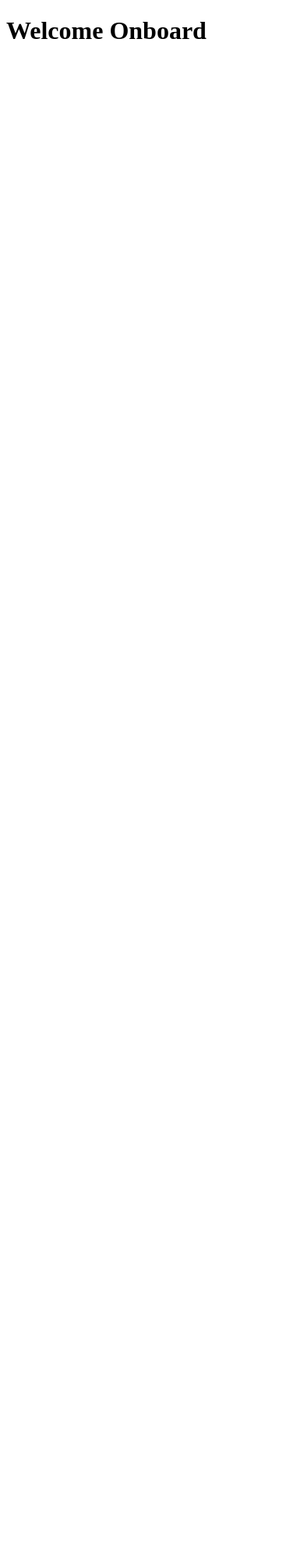
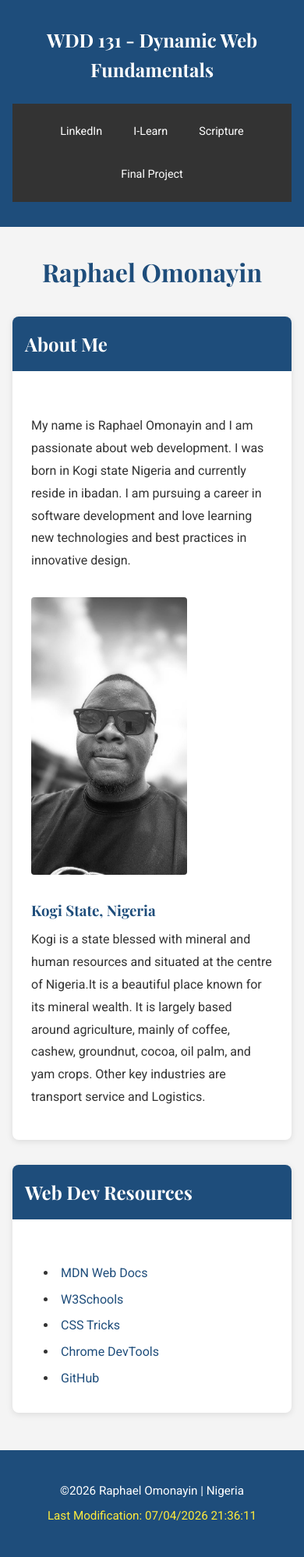
Before and after one commit to Raphae23/wdd131, a plain HTML site: page index.html in a window 390 px wide. Shown: the whole page at 78% size. Before the commit the page ends 844 px from the top, so only its background shows below. Drawn offline with nearby package versions, Linux system fonts and the light colour scheme.

Commit message:
landing page

```diff
--- a/index.html
+++ b/index.html
@@ -3,9 +3,57 @@
 <head>
     <meta charset="UTF-8">
     <meta name="viewport" content="width=device-width, initial-scale=1.0">
-    <title>Homepage</title>
+    <title>WDD 131 - Dynamic Web Fundamentals - Raphael Omonayin</title>
+    <meta name="description" content="WDD 131 - Dynamic Web Fundamentals - Raphael Omonayin. Learn web development fundamentals including HTML, CSS, and JavaScript in this comprehensive course.">
+    <meta name="author" content="Raphael Omonayin">
+    <link rel="stylesheet" href="styles/base.css">
+    <script src="scripts/getdates.js" defer></script>
 </head>
 <body>
-    <h1>Welcome Onboard</h1>
+    <header>
+        <span id="course-title">WDD 131 - Dynamic Web Fundamentals</span>
+        <nav>
+            <a href="https://www.linkedin.com">LinkedIn</a>
+            <a href="https://byupw.instructure.com/">I-Learn</a>
+            <a href="https://www.churchofjesuschrist.org/study/scriptures">Scripture</a>
+            <a href="#">Final Project</a>
+        </nav>
+    </header>
+
+    <main>
+        <h1>Raphael Omonayin</h1>
+
+        <section class="card">
+            <h2>About Me</h2>
+            <div class="card-content">
+                <p>
+                    My name is Raphael Omonayin and I am passionate about web development. I was born in Kogi state Nigeria and currently reside in ibadan. I am pursuing a career in software development and love learning new technologies and best practices in innovative design.
+                </p>
+                <img src="images/profile.jpeg" alt="my profile">
+                <h3>Kogi State, Nigeria</h3>
+                <p>
+                    Kogi is a state blessed with mineral and human resources and situated at the centre of Nigeria.It is a beautiful place known for its mineral wealth. It is largely based around agriculture, mainly of coffee, cashew, groundnut, cocoa, oil palm, and yam crops. Other key industries are transport service and Logistics.
+                </p>
+            </div>
+        </section>
+
+        <section class="card">
+            <h2>Web Dev Resources</h2>
+            <div class="card-content">
+                <ul>
+                    <li><a href="https://developer.mozilla.org">MDN Web Docs</a></li>
+                    <li><a href="https://www.w3schools.com">W3Schools</a></li>
+                    <li><a href="https://css-tricks.com">CSS Tricks</a></li>
+                    <li><a href="https://developer.chrome.com">Chrome DevTools</a></li>
+                    <li><a href="https://github.com">GitHub</a></li>
+                </ul>
+            </div>
+        </section>
+    </main>
+
+    <footer>
+        <p>&copy;<span id="currentyear"></span> Raphael Omonayin | Nigeria</p>
+        <p id="lastModified"></p>
+    </footer>
 </body>
 </html>
--- /dev/null
+++ b/scripts/getdates.js
@@ -0,0 +1,15 @@
+// Dynamically populate the current year in the footer
+document.addEventListener('DOMContentLoaded', function() {
+    // Get the current year and populate the copyright span
+    const currentYear = new Date().getFullYear();
+    const currentYearSpan = document.getElementById('currentyear');
+    if (currentYearSpan) {
+        currentYearSpan.textContent = currentYear;
+    }
+
+    // Populate the last modified date
+    const lastModifiedParagraph = document.getElementById('lastModified');
+    if (lastModifiedParagraph) {
+        lastModifiedParagraph.textContent = `Last Modification: ${document.lastModified}`;
+    }
+});
--- /dev/null
+++ b/styles/base.css
@@ -0,0 +1,181 @@
+@import url('https://fonts.googleapis.com/css2?family=Roboto:wght@400;700&family=Playfair+Display:wght@700&display=swap');
+
+* {
+    margin: 0;
+    padding: 0;
+    box-sizing: border-box;
+}
+
+body {
+    font-family: 'Roboto', sans-serif;
+    line-height: 1.6;
+    color: #333;
+    background-color: #f4f4f4;
+}
+
+/* Header Styles */
+header {
+    background-color: #1e4d7b;
+    color: white;
+    padding: 2rem 1rem;
+    text-align: center;
+}
+
+#course-title {
+    display: block;
+    font-family: 'Playfair Display', serif;
+    font-size: 2rem;
+    margin-bottom: 1.5rem;
+    font-weight: 700;
+}
+
+/* Navigation Styles */
+nav {
+    display: flex;
+    justify-content: center;
+    gap: 2rem;
+    flex-wrap: wrap;
+    background-color: #333;
+    padding: 1rem;
+}
+
+nav a {
+    color: white;
+    text-decoration: none;
+    font-weight: 500;
+    padding: 0.5rem 1rem;
+    transition: background-color 0.3s ease, transform 0.3s ease;
+}
+
+nav a:hover {
+    background-color: #1e4d7b;
+    border-radius: 4px;
+    transform: scale(1.05);
+}
+
+/* Main Content Styles */
+main {
+    max-width: 1000px;
+    margin: 2rem auto;
+    padding: 0 1rem;
+}
+
+h1 {
+    font-family: 'Playfair Display', serif;
+    font-size: 2.5rem;
+    text-align: center;
+    margin-bottom: 2rem;
+    color: #1e4d7b;
+}
+
+/* Card Grid Layout */
+.card {
+    background-color: white;
+    border-radius: 8px;
+    box-shadow: 0 2px 8px rgba(0, 0, 0, 0.1);
+    overflow: hidden;
+    margin-bottom: 2rem;
+}
+
+main > section {
+    display: grid;
+    grid-template-columns: 1fr;
+    gap: 2rem;
+}
+
+@media (min-width: 768px) {
+    main > section {
+        grid-template-columns: 1fr 1fr;
+        gap: 2rem;
+    }
+}
+
+.card h2 {
+    background-color: #1e4d7b;
+    color: white;
+    padding: 1rem;
+    font-family: 'Playfair Display', serif;
+    font-size: 1.5rem;
+    margin: 0;
+}
+
+.card-content {
+    padding: 1.5rem;
+}
+
+.card-content p {
+    margin-bottom: 1rem;
+    line-height: 1.8;
+}
+
+.card-content h3 {
+    color: #1e4d7b;
+    margin-top: 1.5rem;
+    margin-bottom: 0.5rem;
+    font-family: 'Playfair Display', serif;
+}
+
+.card-content img {
+    max-width: 200px;
+    height: auto;
+    border-radius: 4px;
+    margin-top: 1rem;
+}
+
+.card-content ul {
+    list-style-position: inside;
+    padding-left: 1rem;
+}
+
+.card-content ul li {
+    margin-bottom: 0.5rem;
+}
+
+.card-content ul li a {
+    color: #1e4d7b;
+    text-decoration: none;
+}
+
+.card-content ul li a:hover {
+    text-decoration: underline;
+    color: #0d2644;
+}
+
+/* Footer Styles */
+footer {
+    background-color: #1e4d7b;
+    color: white;
+    text-align: center;
+    padding: 2rem 1rem;
+    margin-top: 3rem;
+}
+
+footer p {
+    margin: 0.5rem 0;
+    font-size: 0.95rem;
+}
+
+footer p:nth-child(2) {
+    color: #ffeb3b;
+    font-weight: 500;
+}
+
+/* Responsive Design */
+@media (max-width: 768px) {
+    #course-title {
+        font-size: 1.5rem;
+    }
+
+    h1 {
+        font-size: 2rem;
+    }
+
+    nav {
+        gap: 1rem;
+    }
+
+    nav a {
+        padding: 0.5rem 0.75rem;
+        font-size: 0.9rem;
+    }
+}
```
Also changed, not shown: week01/basic-layout.html (added, +32 -0 lines), week01/styles/layout.css (added, +14 -0 lines), images/kogi.jpeg (added), images/nig.jpeg (added), images/profile.jpeg (added).
